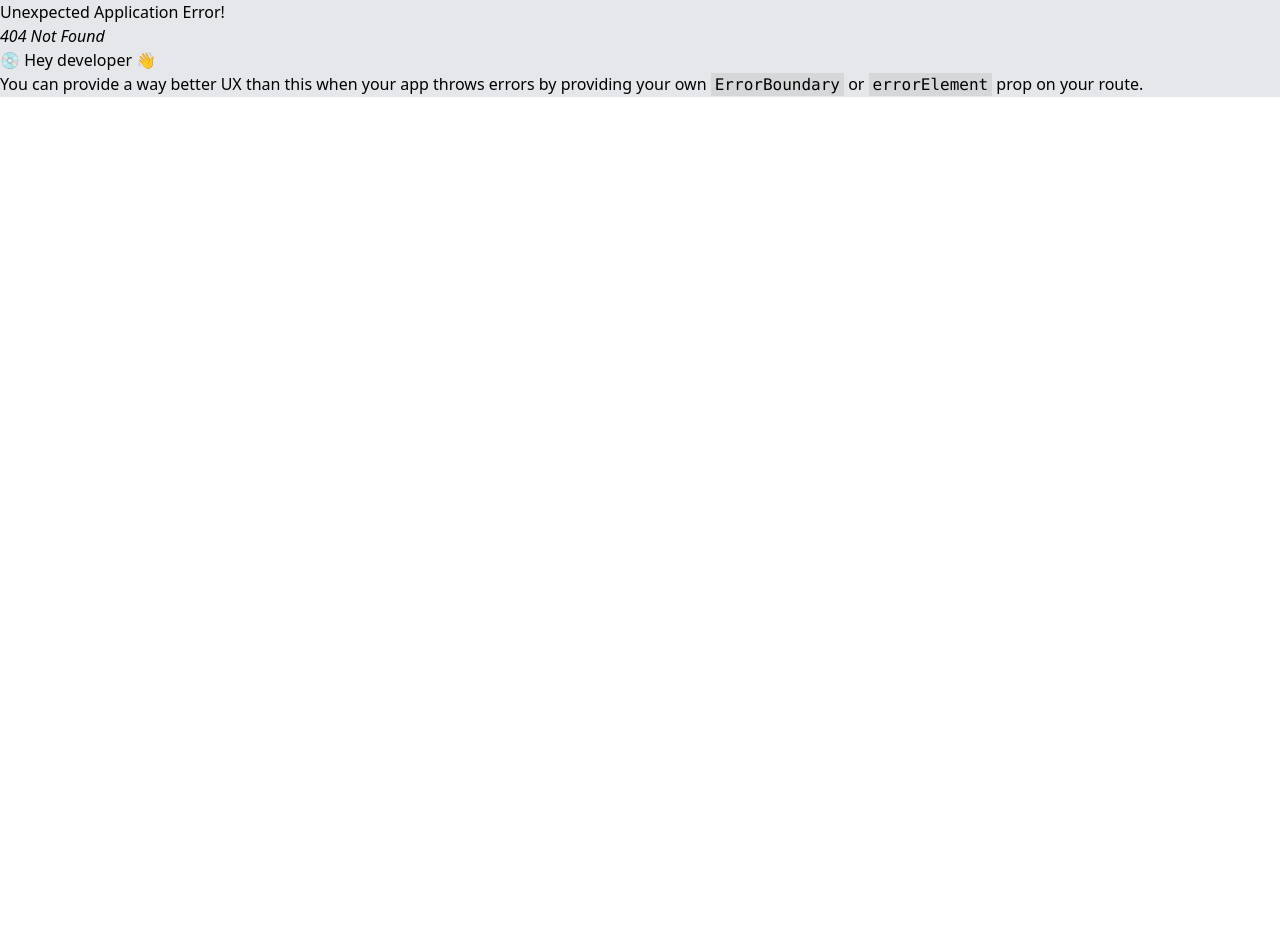
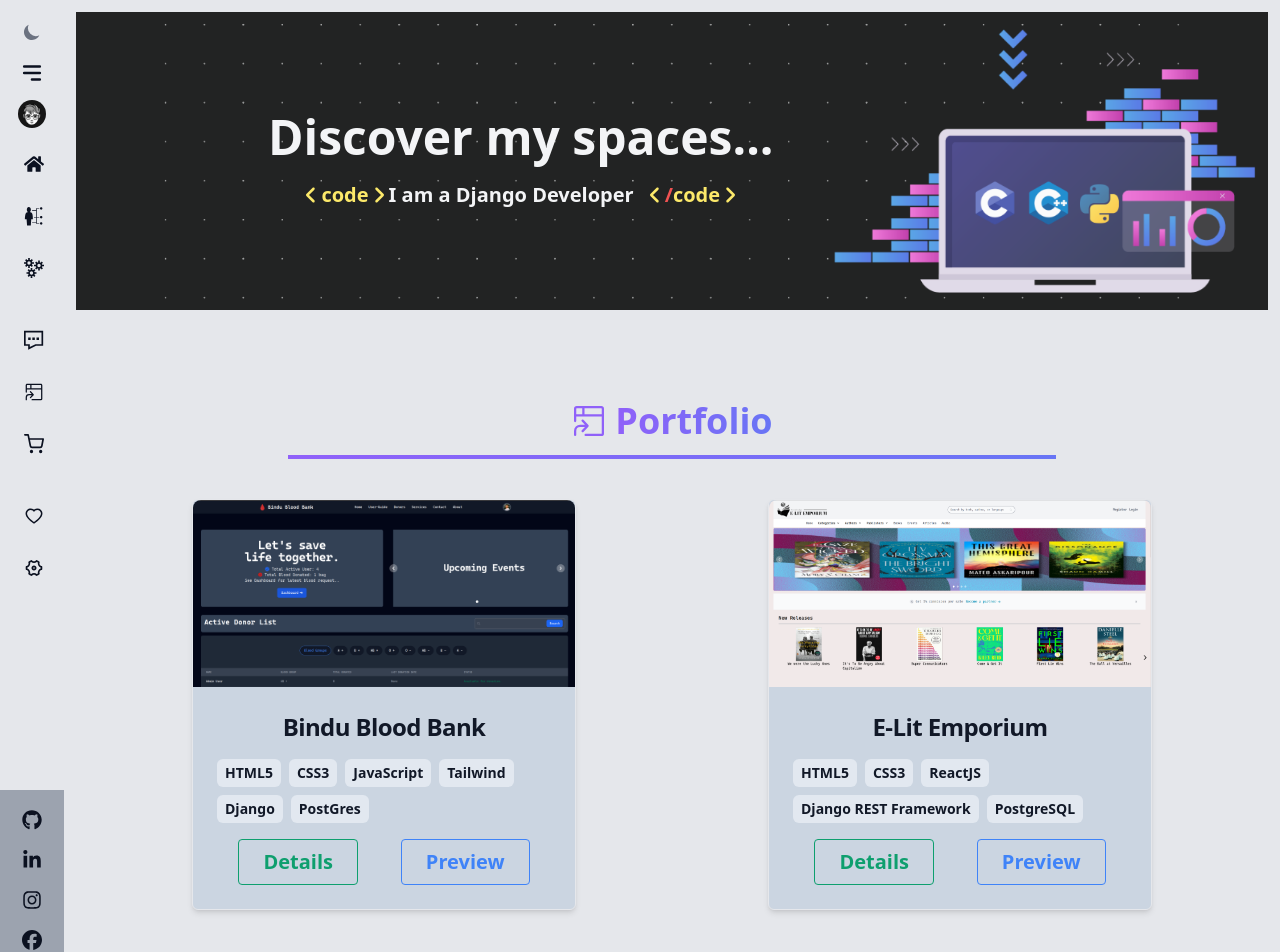
Before and after one commit to tanzid64/my-portfolio, a React (Vite) app: page /projects in a window 1280 px wide. Before the commit this address had no page. Shown: the top 952 px of the page. Before the commit the page ends 800 px from the top, so only its background shows below. Built offline with nearby package versions, Linux system fonts and the light colour scheme.

Commit message:
Contact Page done

```diff
--- a/src/Components/Contact/Contact.jsx
+++ b/src/Components/Contact/Contact.jsx
@@ -1,12 +1,13 @@
-import SectionTitle from "./SectionTitle";
-import { FaAngleLeft, FaAngleRight } from "react-icons/fa6";
+import { GrContact } from "react-icons/gr";
+
 import { MdAttachEmail } from "react-icons/md";
 import { HiDevicePhoneMobile } from "react-icons/hi2";
-export default function Contact(){
+import SectionTitle from "../SectionTitle";
+export default function Contact() {
   return (
     <>
-        <p id="contact" className=" items-center text-xl text-gray-600 ">
-          <SectionTitle>Contact</SectionTitle>
+      <p id="contact" className=" items-center text-xl text-gray-600">
+        <SectionTitle text={"Contact Me"} Icon={GrContact} />
       </p>
       <div className="md:flex md:flex-row flex-col items-center justify-between gap-80">
         {/* ---------------Email and Phone----------------- */}
@@ -20,9 +21,7 @@ export default function Contact(){
             Just give me a message whenever and however you want and we will
             start our cooperation.
           </p>
-            <h2 className="text-lg text-gray-600 dark:text-gray-200">
-              EMAIL:{" "}
-            </h2>
+          <h2 className="text-lg text-gray-600 dark:text-gray-200">EMAIL: </h2>
           <div className="flex items-center space-x-2 mb-4">
             <MdAttachEmail className="text-md text-gray-600 dark:text-gray-200" />
             <span className="text-gray-600 dark:text-gray-200">
--- a/src/Components/Header/SideBar/Data/NavMenu.jsx
+++ b/src/Components/Header/SideBar/Data/NavMenu.jsx
@@ -1,18 +1,19 @@
 import { FaHome } from "react-icons/fa";
 import { RiSettings4Line } from "react-icons/ri";
-import { TbReportAnalytics } from "react-icons/tb";
 import { GiSkills } from "react-icons/gi";
 import { AiOutlineHeart } from "react-icons/ai";
 import { FiFolder, FiShoppingCart } from "react-icons/fi";
 import { GrServices } from "react-icons/gr";
+import { GrContact } from "react-icons/gr";
+import { GoProjectSymlink } from "react-icons/go";
 
 
 export const menus = [
   { name: "Home", link: "/", icon: FaHome },
   { name: "Expertise", link: "/", icon: GiSkills },
   { name: "Services", link: "/services", icon: GrServices },
-  { name: "analytics", link: "/", icon: TbReportAnalytics, margin: true },
-  { name: "File Manager", link: "/", icon: FiFolder },
+  { name: "Contact Me", link: "/contact", icon: GrContact, margin: true },
+  { name: "Projects", link: "/projects", icon: GoProjectSymlink },
   { name: "Cart", link: "/", icon: FiShoppingCart },
   { name: "Saved", link: "/", icon: AiOutlineHeart, margin: true },
   { name: "Setting", link: "/", icon: RiSettings4Line },
--- a/src/Components/Header/SiteHeader.jsx
+++ b/src/Components/Header/SiteHeader.jsx
@@ -8,7 +8,10 @@ const SiteHeader = () => {
       <Nav />
       <div className="p-3 text-xl text-gray-900 font-semibold w-full ">
         <Intro className="" />
-        <Outlet/>
+
+
+          <Outlet />
+
       </div>
     </section>
   );
--- /dev/null
+++ b/src/Components/Portfolio/Data/works.jsx
@@ -0,0 +1,69 @@
+import bindu from "/images/icons/bindu.png";
+import elit from "/images/icons/elit.png";
+export default [
+  {
+    title: "Bindu Blood Bank",
+    imgUrl: bindu,
+    tech: ["HTML5", "CSS3", "JavaScript", "Tailwind", "Django", "PostGres"],
+    live: "https://bindu-blood-bank.onrender.com/",
+    features: (
+      <>
+        Features:
+        <li>
+          Developed a secure user registration system with email verification
+          for account activation.
+        </li>
+        <li>
+          {" "}
+          Implemented admin functionalities for service management and contact
+          us message.
+        </li>
+        <li>
+          {" "}
+          Create a user friendly profile system. Added blood request and blood
+          donation functionalities for authenticated users.
+        </li>
+        <li>
+          Enabled features for filtering donors, total donation, filtering blood
+          requests and many more.
+        </li>
+      </>
+    ),
+  },
+  {
+    title: "E-Lit Emporium",
+    imgUrl: elit,
+    tech: [
+      "HTML5",
+      "CSS3",
+      "ReactJS",
+      "Django REST Framework",
+      "PostgreSQL",
+    ],
+    live: "https://e-lit-emporium.netlify.app/",
+    features: (
+      <>
+        Features:
+        <li>
+          {" "}
+          Developed a book store website using React and Django REST framework
+          for API creation.
+        </li>
+        <li>
+          {" "}
+          Implemented JWT Token authentication for user, admin, and publisher
+          login and registration.
+        </li>
+        <li>
+          {" "}
+          Created a dynamic book catalog allowing users to browse, search, and
+          filter books.
+        </li>
+        <li>
+          Enabled users to place orders securely, with features like shopping
+          cart functionality for convenient book purchasing.
+        </li>
+      </>
+    ),
+  },
+];
--- /dev/null
+++ b/src/Components/Portfolio/WorkDetails.jsx
@@ -0,0 +1,92 @@
+import { FaGithub } from "react-icons/fa6";
+
+const ELit = () => {
+  return (
+    <>
+      <div className="container mx-auto py-8">
+        <div className="grid grid-cols-1 md:grid-cols-2 gap-8">
+          {/* Left Side: Description, Functionalities, Source Code */}
+          <div>
+            <h2 className="text-gray-500 text-2xl font-semibold mb-4">
+              Project Description
+            </h2>
+            <p className="text-gray-500 mb-4">
+              The book store website is being developed using a tech stack that
+              includes Django REST Framework for backend functionality, React
+              for front-end user interface, and Tailwind CSS for styling.
+              Postman is utilized for comprehensive API testing to ensure
+              seamless communication between the front-end and the PostgreSQL
+              database backend. This integrated approach ensures a robust and
+              efficient development process for the bookstore project.
+            </p>
+            <h2 className="text-gray-500 text-2xl font-semibold mb-4">
+              Functionalities
+            </h2>
+            <ul className="list-disc list-inside text-gray-500 mb-4">
+              <li>
+                Developed a book store website using React and Django REST
+                framework for API creation.
+              </li>
+              <li>
+                Implemented JWT Token authentication for user, admin, and
+                publisher login and registration.
+              </li>
+              <li>
+                Created a dynamic book catalog allowing users to browse, search,
+                and filter books.
+              </li>
+              <li>
+                Enabled users to place orders securely, with features like
+                shopping cart functionality for convenient book purchasing.
+              </li>
+            </ul>
+            <div className="flex space-x-4">
+              <a
+                href="https://github.com/ripionck/e-Lit-client"
+                className="flex items-center gap-2 text-blue-500 hover:underline"
+                target="_blank"
+                rel="noopener noreferrer"
+              >
+                Front-end Code <FaGithub className="text-2xl" />
+              </a>
+              <a
+                href="https://github.com/ripionck/e-Lit-api"
+                className="flex items-center gap-2 text-blue-500 hover:underline"
+                target="_blank"
+                rel="noopener noreferrer"
+              >
+                Back-end Code <FaGithub className="text-2xl" />
+              </a>
+            </div>
+          </div>
+
+          {/* -------------Images-------------------- */}
+          <div className="grid grid-cols-2 gap-4 image-container">
+            <img
+              src="https://i.ibb.co/6Hg3Qx2/E-Lit-Emporium.png"
+              alt="E-Lit-Emporium"
+              className="image w-full h-auto rounded-md"
+            />
+            <img
+              src="https://i.ibb.co/Pwz7V7Y/E-Lit-Emporium-Register.png"
+              alt="Register"
+              className="image w-full h-auto rounded-md"
+            />
+            <img
+              src="https://i.ibb.co/Hr1Xmkb/E-Lit-Emporium-Profile.png"
+              alt="Profile"
+              className="image w-full h-auto rounded-md"
+            />
+            <img
+              src="https://i.ibb.co/NrnmsXf/E-Lit-Emporium-All-Books.png"
+              alt="All Books"
+              className="image w-full h-auto rounded-md"
+            />
+          </div>
+        </div>
+      </div>
+    </>
+  );
+};
+
+export default ELit;
--- /dev/null
+++ b/src/Components/Portfolio/WorkItem.jsx
@@ -0,0 +1,50 @@
+import { Card, Button } from "flowbite-react";
+
+export default function WorkItem({ ...work }) {
+  const handlePreviewClick = (e) => {
+    e.preventDefault();
+    window.location.href = work.live;
+  };
+  return (
+    <a href={work.live} target="_blank">
+      <Card
+        className="max-w-sm md:w-full bg-slate-300 hover:bg-slate-200 dark:bg-slate-800 rounded-md"
+        imgSrc={work.imgUrl}
+        imgClass="md:w-full md:object-cover w-1/2"
+        data-aos="fade-up"
+        data-aos-duration="1000"
+      >
+        <h5 className="text-2xl font-bold tracking-tight text-gray-900 dark:text-white">
+          {work.title}
+        </h5>
+        <p className="flex gap-2 flex-wrap text-xs md:text-sm">
+          {work.tech.map((item) => (
+            <span
+              key={item}
+              className="inline-block px-2 py-1 bg-slate-200 text-gray-900 dark:text-white dark:bg-slate-900 rounded-md"
+            >
+              {item}
+            </span>
+          ))}
+        </p>
+
+        <div className="flex justify-around">
+          <a
+            href="https://drive.google.com/file/d/1ZK7vbCvXsejlgVER9_SU3k17tkDtK8wY/view?usp=sharing"
+            target="_blank"
+            className="border border-green-500 hover:bg-green-500 hover:text-white text-green-500  py-2 px-6 rounded focus:outline-none focus:shadow-outline "
+          >
+            Details
+          </a>
+          <a
+            href="https://drive.google.com/file/d/1ZK7vbCvXsejlgVER9_SU3k17tkDtK8wY/view?usp=sharing"
+            target="_blank"
+            className="border border-blue-500 hover:bg-blue-500 hover:text-white text-blue-500  py-2 px-6 rounded focus:outline-none focus:shadow-outline "
+          >
+            Preview
+          </a>
+        </div>
+      </Card>
+    </a>
+  );
+}
--- /dev/null
+++ b/src/Components/Portfolio/Works.jsx
@@ -0,0 +1,20 @@
+import WorkItem from "./WorkItem";
+import works from "./Data/works";
+import SectionTitle from "../SectionTitle";
+import { GoProjectSymlink } from "react-icons/go";
+
+export default function Works() {
+  return (
+    <div className="py-12">
+      <SectionTitle text={"Portfolio"} Icon={GoProjectSymlink} />
+
+      <div className="flex flex-col md:flex-row md:gap-48 gap-28 justify-center items-center flex-wrap text-center">
+        {works.map((work, index) => (
+          <div key={index} className="">
+            <WorkItem {...work} />
+          </div>
+        ))}
+      </div>
+    </div>
+  );
+}
```
Also changed, not shown: src/App.jsx (+11 -3 lines). Lines whose indentation alone changed are shown as unchanged.
